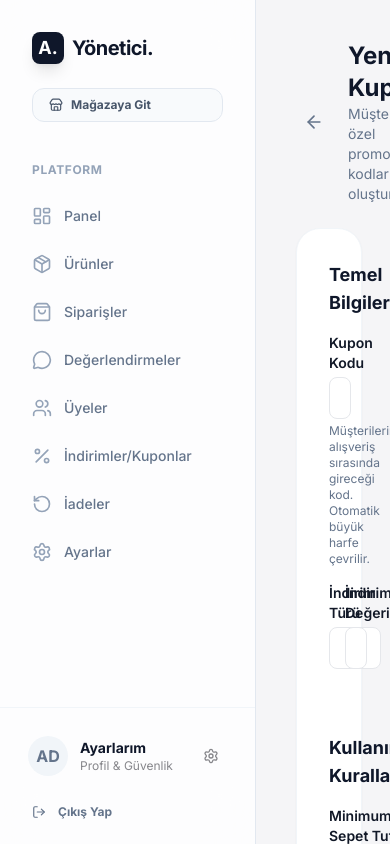
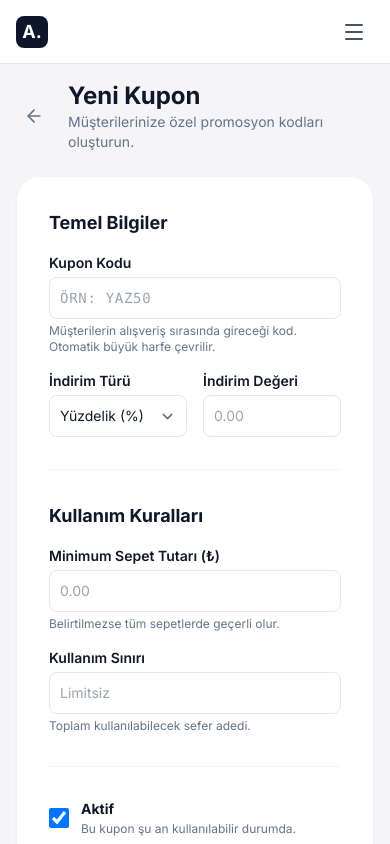
Before and after one commit to aliakpoyraz/mini-e-ticaret, a Next.js app: page /admin/coupons/new in a window 390 px wide. Shown: the top 844 px of the page. Built offline with nearby package versions, Linux system fonts and the light colour scheme; no server answers; the database is empty.

Commit message:
feat: Admin paneli mobil uyumlu hale getirildi

```diff
--- a/app/admin/components/AdminSidebar.tsx
+++ b/app/admin/components/AdminSidebar.tsx
@@ -2,7 +2,8 @@
 
 import Link from 'next/link';
 import { usePathname } from 'next/navigation';
-import { LayoutDashboard, ShoppingBag, Package, Plus, Store, Settings, LogOut, Users, Percent, RotateCcw, MessageCircle } from 'lucide-react';
+import { useState } from 'react';
+import { LayoutDashboard, ShoppingBag, Package, Plus, Store, Settings, LogOut, Users, Percent, RotateCcw, MessageCircle, Menu, X } from 'lucide-react';
 
 const links = [
     { href: '/admin', label: 'Overview', icon: LayoutDashboard },
@@ -25,8 +26,36 @@ export default function AdminSidebar() {
         { icon: Settings, label: 'Ayarlar', href: '/admin/settings' },
     ];
 
+    const [isOpen, setIsOpen] = useState(false);
+
     return (
-        <aside className="w-64 bg-white/80 backdrop-blur-xl border-r border-slate-200 fixed h-full flex flex-col z-50">
+        <>
+            {/* Mobile Header */}
+            <div className="md:hidden fixed top-0 left-0 right-0 h-16 bg-white/90 backdrop-blur-md z-40 border-b border-slate-200 flex items-center justify-between px-4">
+                <Link href="/admin" className="flex items-center gap-2">
+                    <div className="w-8 h-8 bg-slate-900 rounded-lg flex items-center justify-center text-white font-bold text-lg">
+                        A.
+                    </div>
+                </Link>
+                <button onClick={() => setIsOpen(true)} className="p-2 text-slate-600 hover:text-slate-900 rounded-lg hover:bg-slate-50 transition-colors">
+                    <Menu size={24} />
+                </button>
+            </div>
+
+            {/* Mobile Backdrop */}
+            {isOpen && (
+                <div
+                    className="md:hidden fixed inset-0 bg-slate-900/40 backdrop-blur-sm z-40"
+                    onClick={() => setIsOpen(false)}
+                />
+            )}
+
+            <aside className={`w-64 bg-white/90 backdrop-blur-xl border-r border-slate-200 fixed h-full flex flex-col z-50 transition-transform duration-300 ${isOpen ? 'translate-x-0' : '-translate-x-full md:translate-x-0'}`}>
+                <div className="md:hidden absolute top-4 right-4">
+                    <button onClick={() => setIsOpen(false)} className="p-2 text-slate-400 hover:text-slate-900 bg-slate-50 rounded-full">
+                        <X size={20} />
+                    </button>
+                </div>
                 <div className="p-8 pb-4 space-y-6">
                     <Link href="/admin" className="flex items-center gap-2 group">
                         <div className="w-8 h-8 bg-slate-900 rounded-lg flex items-center justify-center text-white font-bold text-lg shadow-lg group-hover:scale-105 transition-transform">
@@ -56,6 +85,7 @@ export default function AdminSidebar() {
                             <Link
                                 key={item.href}
                                 href={item.href}
+                                onClick={() => setIsOpen(false)}
                                 className={`flex items-center gap-3 px-4 py-3 rounded-xl transition-all duration-200 font-medium text-sm group ${isActive
                                     ? 'bg-slate-900 text-white shadow-md'
                                     : 'text-slate-500 hover:bg-slate-50 hover:text-slate-900'
@@ -97,5 +127,6 @@ export default function AdminSidebar() {
                     </button>
                 </div>
             </aside>
+        </>
     );
 }
--- a/app/admin/layout.tsx
+++ b/app/admin/layout.tsx
@@ -8,8 +8,8 @@ export default function AdminLayout({
     return (
         <div className="min-h-screen bg-[#F5F5F7] flex text-slate-900 font-sans overflow-x-hidden">
             <AdminSidebar />
-            <main className="flex-1 ml-64 min-h-screen transition-all duration-300 min-w-0">
-                <div className="p-10 max-w-[1400px] mx-auto w-full">
+            <main className="flex-1 md:ml-64 min-h-screen transition-all duration-300 min-w-0 pt-16 md:pt-0">
+                <div className="p-4 md:p-10 max-w-[1400px] mx-auto w-full">
                     {children}
                 </div>
             </main>
```
Lines whose indentation alone changed are shown as unchanged.
